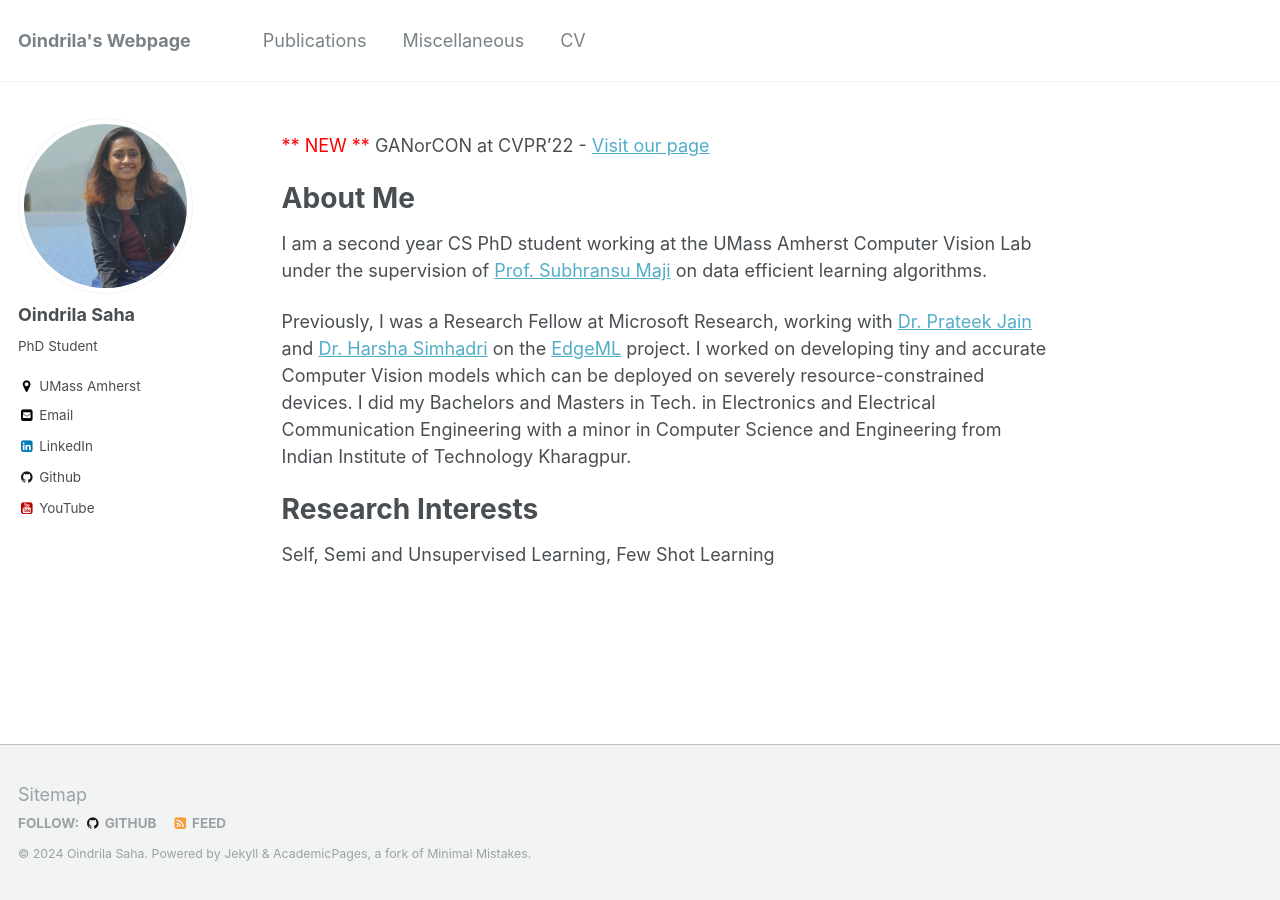
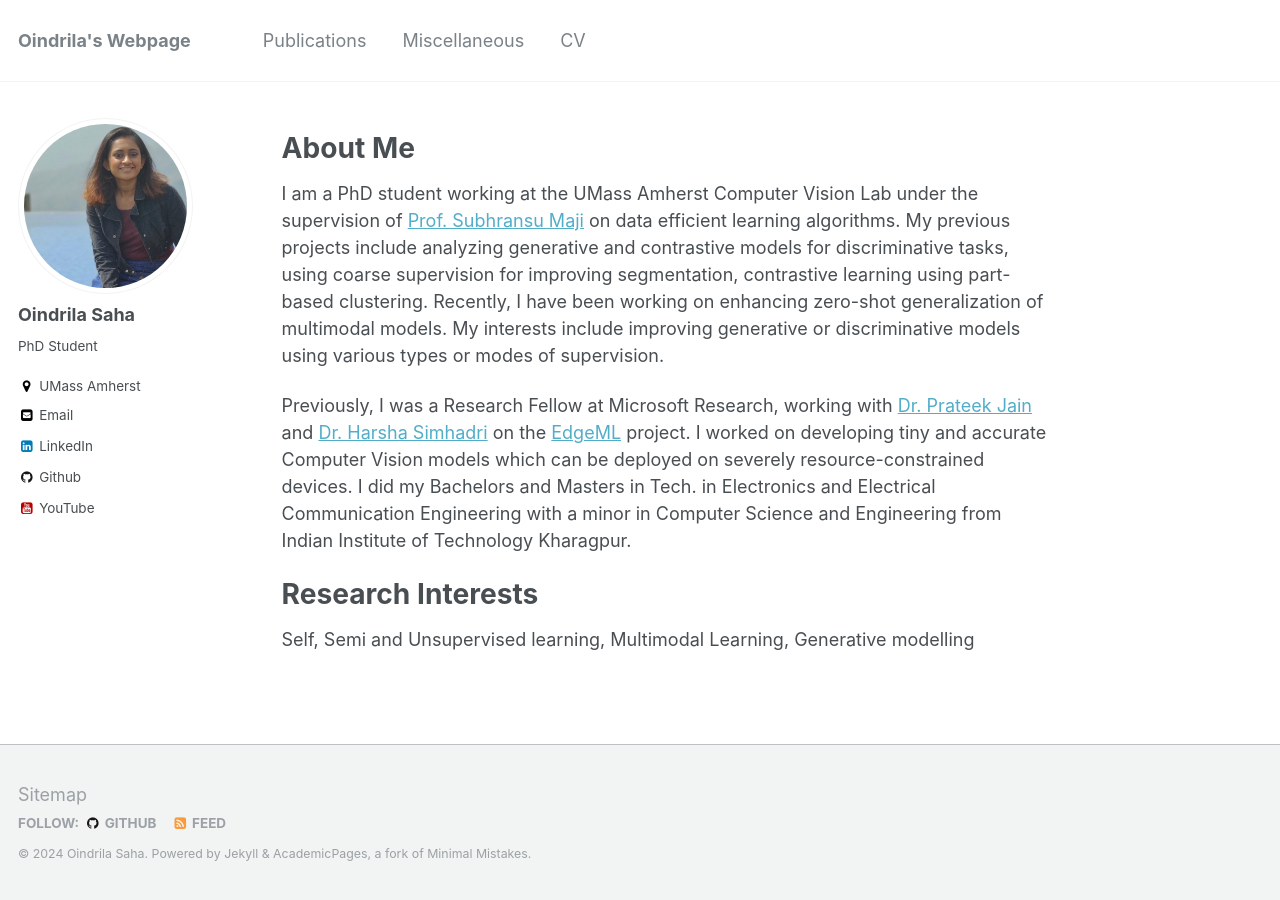
Before and after one commit to oindrilasaha/oindrilasaha.github.io, a Jekyll site: the page built from _pages/about.md, in a window 1280 px wide. Built offline with Jekyll 4.4.1, drawn with Linux system fonts in a browser that asks for light colours.

Commit message:
Update about.md

```diff
--- a/_pages/about.md
+++ b/_pages/about.md
@@ -8,14 +8,12 @@ redirect_from:
   - /about.html
 ---
 
-<span style="color: red"> ** NEW ** </span>    GANorCON at CVPR'22 - [Visit our page](https://people.cs.umass.edu/~osaha/ganorcon/)
-
 About Me
 ==================
-I am a second year CS PhD student working at the UMass Amherst Computer Vision Lab under the supervision of [Prof. Subhransu Maji](https://people.cs.umass.edu/~smaji/) on data efficient learning algorithms.
+I am a PhD student working at the UMass Amherst Computer Vision Lab under the supervision of [Prof. Subhransu Maji](https://people.cs.umass.edu/~smaji/) on data efficient learning algorithms. My previous projects include analyzing generative and contrastive models for discriminative tasks, using coarse supervision for improving segmentation, contrastive learning using part-based clustering. Recently, I have been working on enhancing zero-shot generalization of multimodal models. My interests include improving generative or discriminative models using various types or modes of supervision.
 
 Previously, I was a Research Fellow at Microsoft Research, working with [Dr. Prateek Jain](https://www.prateekjain.org/) and [Dr. Harsha Simhadri](http://harsha-simhadri.org/) on the [EdgeML](https://github.com/microsoft/EdgeML/) project. I worked on developing tiny and accurate Computer Vision models which can be deployed on severely resource-constrained devices. I did my Bachelors and Masters in Tech. in Electronics and Electrical Communication Engineering with a minor in Computer Science and Engineering from Indian Institute of Technology Kharagpur.
 
 Research Interests
 ==================
-Self, Semi and Unsupervised Learning, Few Shot Learning
+Self, Semi and Unsupervised learning, Multimodal Learning, Generative modelling
```
